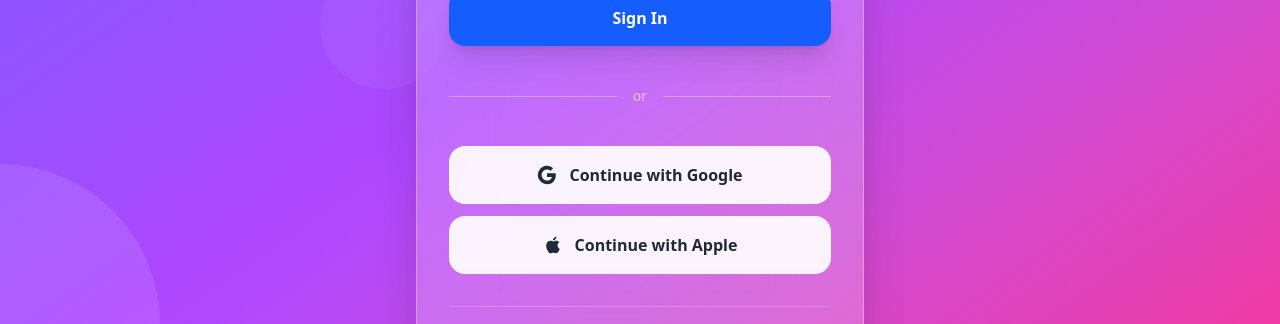
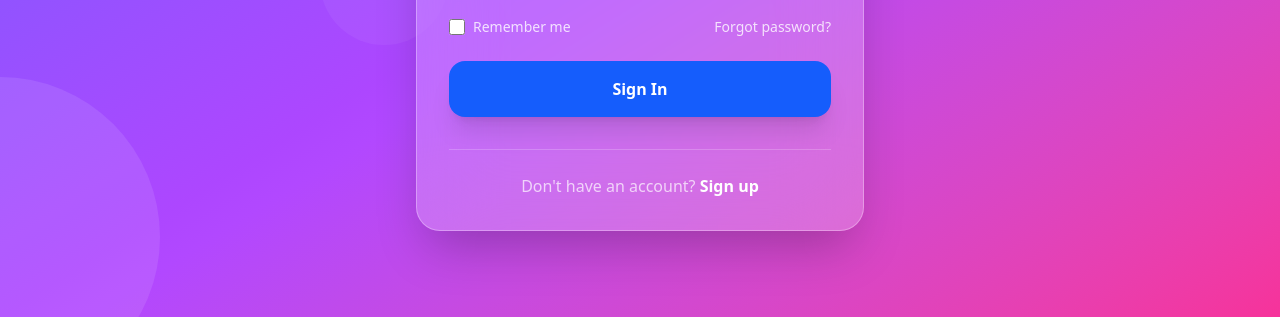
Before and after one commit to timmyjinks/TYSONCLOUD, a SvelteKit app: page /login in a window 1280 px wide. Shown: the part 483-807 px from the top of the page. Built offline with nearby package versions, Linux system fonts and the light colour scheme; no server answers.

Commit message:
Remove unnecessary features

```diff
--- a/src/routes/login/+page.svelte
+++ b/src/routes/login/+page.svelte
@@ -6,7 +6,6 @@
 <div
 	class="relative flex min-h-screen items-center justify-center overflow-hidden bg-gradient-to-br from-indigo-500 via-purple-500 to-pink-500 p-4"
 >
-	<!-- Background decorative elements -->
 	<div class="pointer-events-none absolute inset-0 overflow-hidden">
 		<div class="absolute -top-40 -right-40 h-80 w-80 animate-pulse rounded-full bg-white/10"></div>
 		<div
@@ -15,7 +14,6 @@
 		<div class="absolute top-1/2 left-1/4 h-32 w-32 animate-ping rounded-full bg-white/5"></div>
 	</div>
 
-	<!-- Login Container -->
 	<div class="relative z-10 w-full max-w-md">
 		<!-- Logo/Brand -->
 		<div class="mb-12 text-center">
@@ -35,10 +33,8 @@
 			<p class="text-lg font-light text-white/70">Sign in to your account</p>
 		</div>
 
-		<!-- Login Form -->
 		<div class="rounded-3xl border border-white/30 bg-white/20 p-8 shadow-2xl backdrop-blur-2xl">
 			<form action="?/login" method="post" class="space-y-6">
-				<!-- Email Field -->
 				<div class="group relative">
 					<input
 						type="email"
@@ -49,7 +45,6 @@
 					/>
 				</div>
 
-				<!-- Password Field -->
 				<div class="group relative">
 					<input
 						type="password"
@@ -60,7 +55,6 @@
 					/>
 				</div>
 
-				<!-- Remember Me & Forgot Password -->
 				<div class="flex items-center justify-between text-sm">
 					<label class="group flex cursor-pointer items-center text-white/80">
 						<input
@@ -80,7 +74,6 @@
 					</button>
 				</div>
 
-				<!-- Sign In Button -->
 				<button
 					type="submit"
 					disabled={isLoading}
@@ -88,56 +81,8 @@
 				>
 					{isLoading ? 'Signing in...' : 'Sign In'}
 				</button>
-
-				<!-- Divider -->
-				<div class="relative flex items-center justify-center py-4">
-					<div class="w-full border-t border-white/30"></div>
-					<span class="bg-transparent px-4 text-sm font-medium text-white/60">or</span>
-					<div class="w-full border-t border-white/30"></div>
-				</div>
-
-				<!-- Social Login Options -->
-				<div class="space-y-3">
-					<button
-						type="button"
-						class="flex w-full items-center justify-center space-x-3 rounded-2xl border border-white/40 bg-white/90 px-6 py-4 font-semibold text-gray-800 backdrop-blur-sm transition-all duration-200 hover:-translate-y-0.5 hover:bg-white hover:shadow-lg"
-					>
-						<svg class="h-5 w-5" viewBox="0 0 24 24">
-							<path
-								fill="currentColor"
-								d="M22.56 12.25c0-.78-.07-1.53-.2-2.25H12v4.26h5.92c-.26 1.37-1.04 2.53-2.21 3.31v2.77h3.57c2.08-1.92 3.28-4.74 3.28-8.09z"
-							/>
-							<path
-								fill="currentColor"
-								d="M12 23c2.97 0 5.46-.98 7.28-2.66l-3.57-2.77c-.98.66-2.23 1.06-3.71 1.06-2.86 0-5.29-1.93-6.16-4.53H2.18v2.84C3.99 20.53 7.7 23 12 23z"
-							/>
-							<path
-								fill="currentColor"
-								d="M5.84 14.09c-.22-.66-.35-1.36-.35-2.09s.13-1.43.35-2.09V7.07H2.18C1.43 8.55 1 10.22 1 12s.43 3.45 1.18 4.93l2.85-2.22.81-.62z"
-							/>
-							<path
-								fill="currentColor"
-								d="M12 5.38c1.62 0 3.06.56 4.21 1.64l3.15-3.15C17.45 2.09 14.97 1 12 1 7.7 1 3.99 3.47 2.18 7.07l3.66 2.84c.87-2.6 3.3-4.53 6.16-4.53z"
-							/>
-						</svg>
-						<span>Continue with Google</span>
-					</button>
-
-					<button
-						type="button"
-						class="flex w-full items-center justify-center space-x-3 rounded-2xl border border-white/40 bg-white/90 px-6 py-4 font-semibold text-gray-800 backdrop-blur-sm transition-all duration-200 hover:-translate-y-0.5 hover:bg-white hover:shadow-lg"
-					>
-						<svg class="h-5 w-5" fill="currentColor" viewBox="0 0 24 24">
-							<path
-								d="M18.71 19.5c-.83 1.24-1.71 2.45-3.05 2.47-1.34.03-1.77-.79-3.29-.79-1.53 0-2 .77-3.27.82-1.31.05-2.3-1.32-3.14-2.53C4.25 17 2.94 12.45 4.7 9.39c.87-1.52 2.43-2.48 4.12-2.51 1.28-.02 2.5.87 3.29.87.78 0 2.26-1.07 3.81-.91.65.03 2.47.26 3.64 1.98-.09.06-2.17 1.28-2.15 3.81.03 3.02 2.65 4.03 2.68 4.04-.03.07-.42 1.44-1.38 2.83M13 3.5c.73-.83 1.94-1.46 2.94-1.5.13 1.17-.34 2.35-1.04 3.19-.69.85-1.83 1.51-2.95 1.42-.15-1.15.41-2.35 1.05-3.11z"
-							/>
-						</svg>
-						<span>Continue with Apple</span>
-					</button>
-				</div>
 			</form>
 
-			<!-- Sign Up Link -->
 			<div class="mt-8 border-t border-white/20 pt-6 text-center">
 				<p class="text-white/70">
 					Don't have an account?
```
